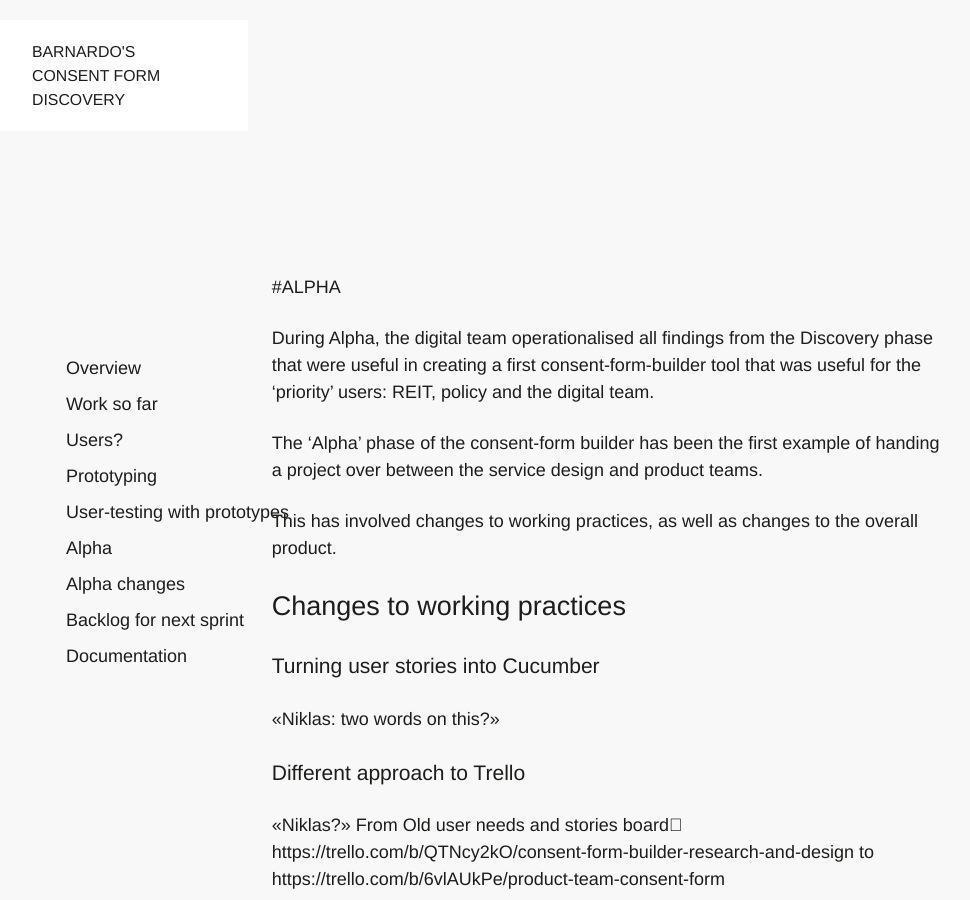
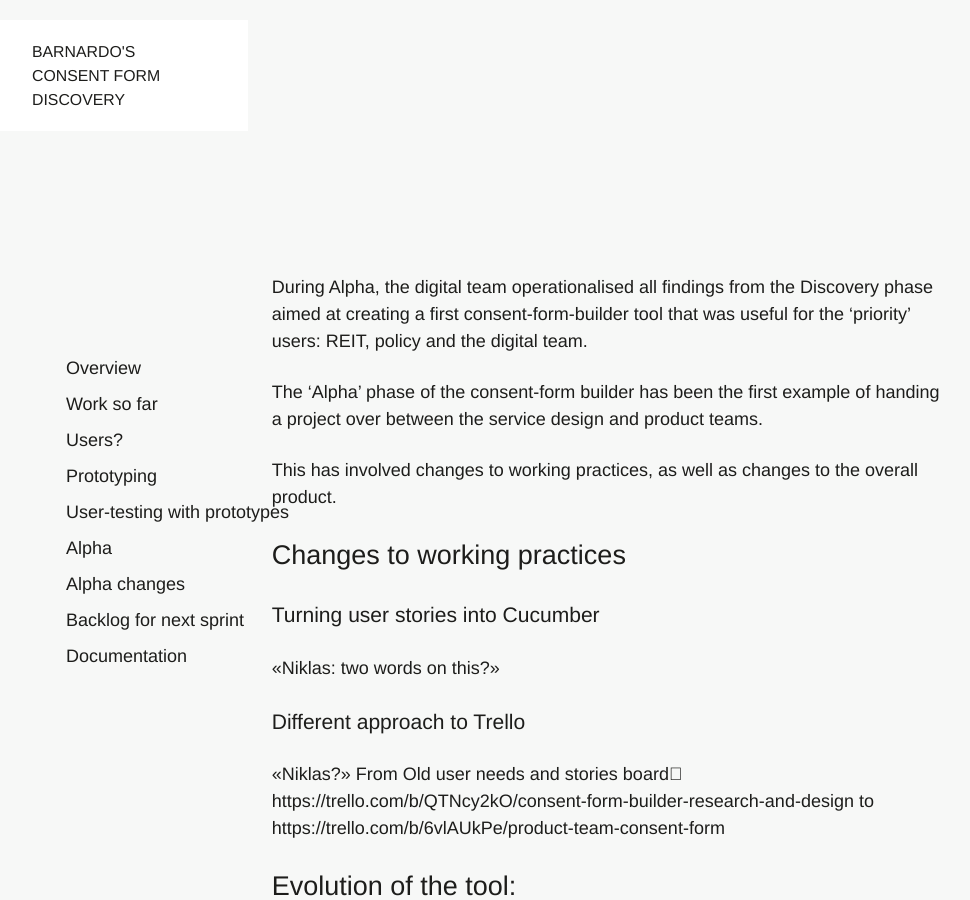
Before and after one commit to barnardos/consent-form-discovery-report, a Jekyll site: the page built from alpha.md, in a window 1280 px wide and 900 px high. Shown: the whole window, without its empty margins (28-998 px from the left). Built offline with Jekyll 4.4.1, drawn with Linux system fonts in a browser that asks for light colours.

Commit message:
Update alpha.md

```diff
--- a/alpha.md
+++ b/alpha.md
@@ -4,9 +4,7 @@ title: Alpha
 order: 6
 ---
 
-#ALPHA
-
-During Alpha, the digital team operationalised all findings from the Discovery phase that were useful in creating a first consent-form-builder tool that was useful for the 'priority' users: REIT, policy and the digital team.
+During Alpha, the digital team operationalised all findings from the Discovery phase aimed at creating a first consent-form-builder tool that was useful for the 'priority' users: REIT, policy and the digital team.
 
 The 'Alpha' phase of the consent-form builder has been the first example of handing a project over between the service design and product teams.
 
```
